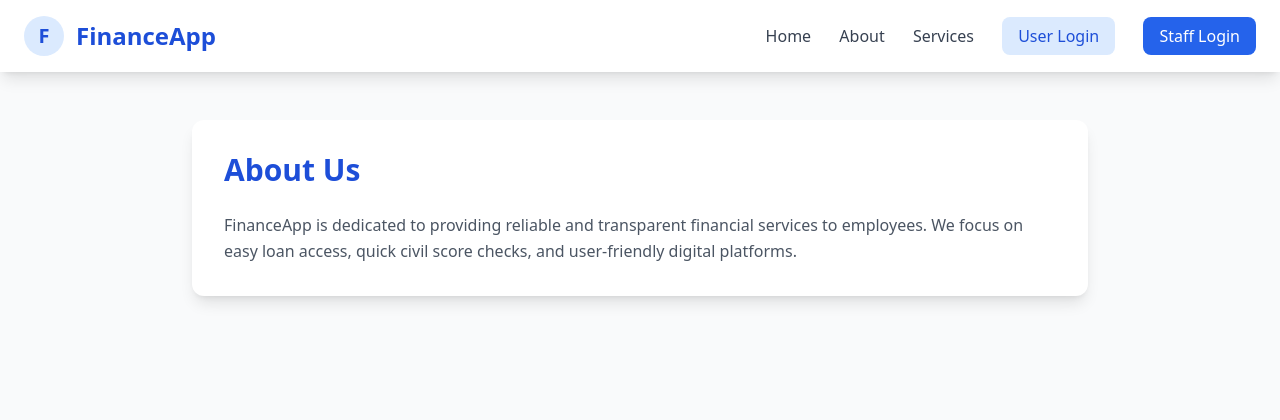
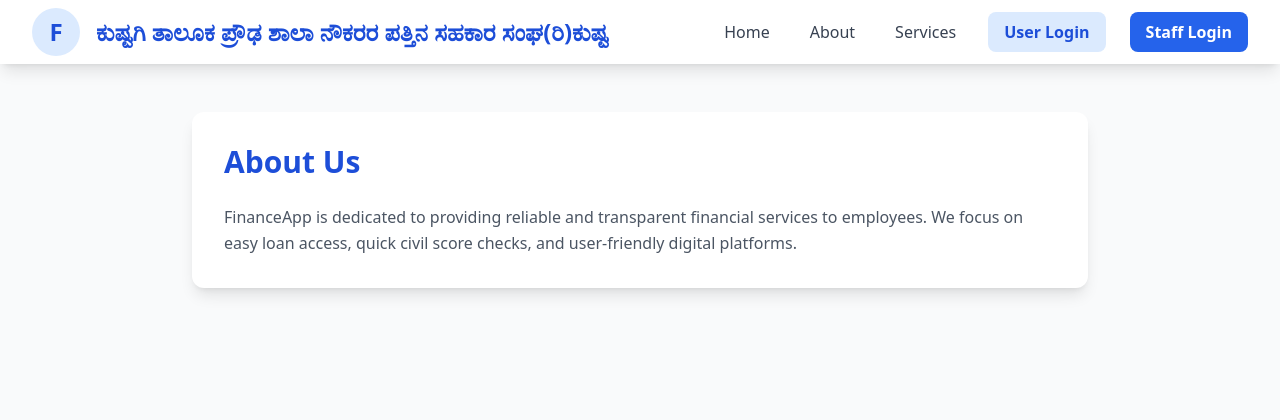
Before and after one commit to Codematesltd/society_website, a Flask app: page /about in a window 1280 px wide. Shown: the top 420 px of the page. Run offline with Flask 3, Linux system fonts and the light colour scheme; parts of the project's set-up code (start-up, migrations or seed data) failed here and were passed over; some libraries are stand-ins or nearby versions.

Commit message:
Update navbar and landing page for improved alignment and user experience

```diff
--- a/templates/about.html
+++ b/templates/about.html
@@ -20,18 +20,22 @@
 <body class="bg-gray-50">
 
   <!-- Navbar -->
-  <nav class="bg-white shadow-lg">
-    <div class="container mx-auto px-6 py-4 flex justify-between items-center">
-      <div class="flex items-center space-x-3">
-        <div class="w-10 h-10 bg-blue-100 text-blue-700 rounded-full flex items-center justify-center font-bold text-xl">F</div>
-        <span class="text-2xl font-bold text-blue-700">FinanceApp</span>
-      </div>
-      <div class="space-x-6">
-        <a href="landing page.html" class="text-gray-700 hover:text-blue-600 transition">Home</a>
-        <a href="about.html" class="text-gray-700 hover:text-blue-600 transition">About</a>
-        <a href="services.html" class="text-gray-700 hover:text-blue-600 transition">Services</a>
-        <a href="user_login.html" class="bg-blue-100 text-blue-700 px-4 py-2 rounded-lg hover:bg-blue-200 transition">User Login</a>
-        <a href="staff_login.html" class="bg-blue-600 text-white px-4 py-2 rounded-lg hover:bg-blue-700 transition">Staff Login</a>
+  <nav class="bg-white shadow-lg sticky top-0 z-50">
+    <div class="max-w-7xl mx-auto px-4 sm:px-6 lg:px-8">
+      <div class="flex justify-between h-16 items-center">
+        <!-- Logo and Title -->
+        <div class="flex items-center space-x-4">
+          <div class="w-12 h-12 bg-blue-100 text-blue-700 rounded-full flex items-center justify-center font-bold text-2xl">F</div>
+          <span class="hidden sm:inline text-xl md:text-2xl font-bold text-blue-700 whitespace-nowrap">ಕುಷ್ಟಗಿ ತಾಲೂಕ ಪ್ರೌಢ ಶಾಲಾ ನೌಕರರ ಪತ್ತಿನ ಸಹಕಾರ ಸಂಘ(ರಿ)ಕುಷ್ಟ</span>
+        </div>
+        <!-- Navigation Links -->
+        <div class="flex items-center space-x-2 md:space-x-6">
+          <a href="landing page.html" class="text-gray-700 hover:text-blue-600 px-2 py-1 rounded transition font-medium">Home</a>
+          <a href="about.html" class="text-gray-700 hover:text-blue-600 px-2 py-1 rounded transition font-medium">About</a>
+          <a href="services.html" class="text-gray-700 hover:text-blue-600 px-2 py-1 rounded transition font-medium">Services</a>
+          <a href="user_login.html" class="bg-blue-100 text-blue-700 px-4 py-2 rounded-lg hover:bg-blue-200 transition font-semibold">User Login</a>
+          <a href="staff_login.html" class="bg-blue-600 text-white px-4 py-2 rounded-lg hover:bg-blue-700 transition font-semibold">Staff Login</a>
+        </div>
       </div>
     </div>
   </nav>
```
Also changed, not shown: templates/landing_page.html (+6 -6 lines).
